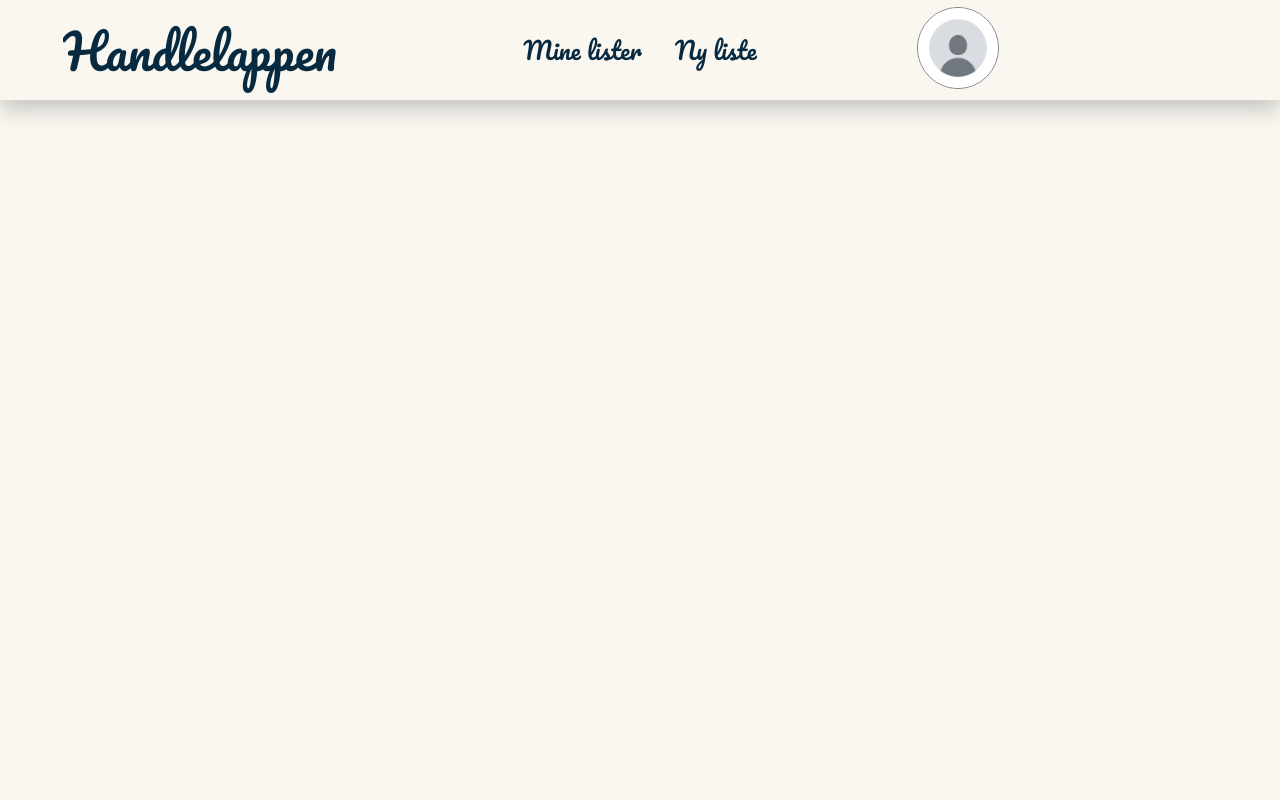
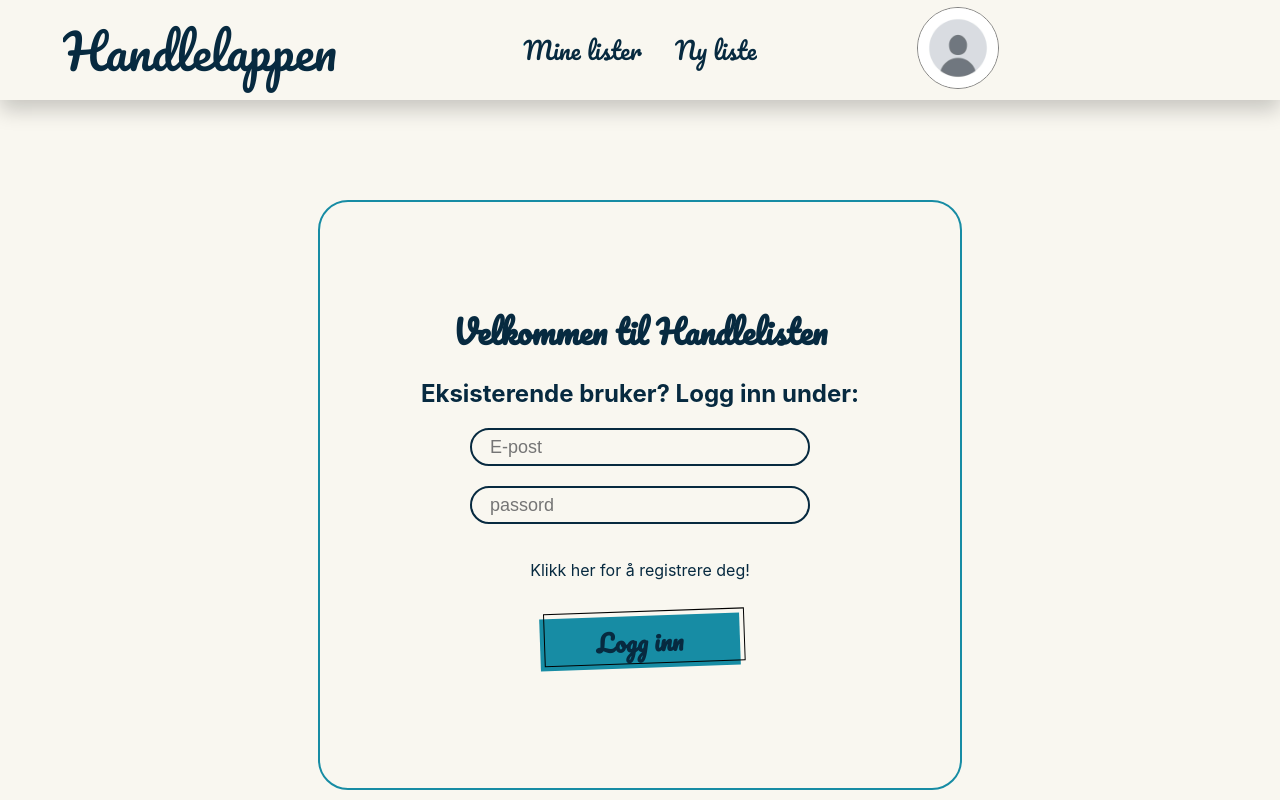
Before and after one commit to andreberge1/handleliste, a React (Create React App) app in the folder client/: page /login in a window 1280 px wide. Built offline with nearby package versions, Linux system fonts and the light colour scheme; no server answers.

Commit message:
Created foundation of login page, and set up axios

```diff
--- a/client/package.json
+++ b/client/package.json
@@ -6,6 +6,7 @@
     "@testing-library/jest-dom": "^5.17.0",
     "@testing-library/react": "^13.4.0",
     "@testing-library/user-event": "^13.5.0",
+    "axios": "^1.7.2",
     "react": "^18.3.1",
     "react-dom": "^18.3.1",
     "react-router-dom": "^6.23.1",
@@ -35,5 +36,6 @@
       "last 1 firefox version",
       "last 1 safari version"
     ]
-  }
+  },
+  "proxy": "http://localhost:8000"
 }
--- a/client/src/App.jsx
+++ b/client/src/App.jsx
@@ -5,6 +5,8 @@ import Home from "./Pages/Home/Home";
 
 import './App.css';
 import NewListPage from "./Pages/NewListPage/NewListPage";
+import LoginPage from "./Pages/Login/Login";
+
 
 function App() {
 
@@ -16,6 +18,7 @@ function App() {
         <Routes>
           <Route path="/" element={<Home />} />
           <Route path="/newlist" element={<NewListPage />} />
+          <Route path="/login" element={<LoginPage />} />
         </Routes>
       </BrowserRouter>
     </>
--- /dev/null
+++ b/client/src/Pages/Login/Login.css
@@ -0,0 +1,45 @@
+.loginContainer {
+    width: 50%;
+    margin: 0 auto;
+    margin-top: 100px;
+    border: 2px solid var(--color-primary);
+    border-radius: 30px;
+    padding: 80px 0px 120px 0px;
+    display: flex;
+    flex-direction: column;
+    align-items: center;
+}
+
+.loginContainer h1 {
+    font-family: var(--font-headers);
+    margin-bottom: 10px;
+}
+
+.loginContainer h2 {
+    margin-top: 10px;
+}
+
+.loginForm {
+    display: flex;
+    flex-direction: column;
+    width: 40%;
+    align-items: center;
+}
+
+.loginForm input {
+    height: 34px;
+    width: 300px;
+    padding: 0 18px;
+    margin-bottom: 20px;
+    border-style: none;
+    border: 2px solid var(--color-text);
+    background-color: inherit;
+    border-radius: 22px;
+    font-size: large;
+    color: inherit;
+    outline: none;
+}
+
+.loginButton {
+    margin-top: 20px;
+}
--- /dev/null
+++ b/client/src/Pages/Login/Login.jsx
@@ -0,0 +1,60 @@
+import { useEffect, useState } from "react"
+import { useNavigate } from "react-router-dom"
+import axios from "axios"
+
+import Button from "../../components/Button/Button"
+import "./Login.css"
+
+export default function LoginPage () {
+    const [email, setEmail] = useState("")
+    const [password, setPassword] = useState("")
+    const navigate = useNavigate();
+
+    const [users, setUsers] = useState([])
+
+    const handleSubmit = async (e) => {
+        e.preventDefault()
+    }
+
+    useEffect(() => {
+        axios.get('/api/users/getUsers')
+            .then(function (response) {
+                setUsers(response.data)
+                console.log(users)
+            })
+            .catch(function (error) {
+                console.log(error)
+            })
+    }, [])
+
+    return (
+        <div className="loginPage">
+            <div className="loginContainer">
+                <h1>Velkommen til Handlelisten</h1>
+                <h2>Eksisterende bruker? Logg inn under:</h2>
+                <form action="" className="loginForm" onSubmit={handleSubmit}>
+                    <input type="email"
+                        name="userEmail"
+                        id="userEmail"
+                        placeholder="E-post"
+                        required
+                        value={email}
+                        onChange={(e) => setEmail(e.target.value)}/>
+                    <input type="password"
+                        name="userPassword"
+                        id="userPassword"
+                        placeholder="passord"
+                        required
+                        value={password}
+                        onChange={(e) => setPassword(e.target.value)}/>
+                    <span>
+                        <p>Klikk her for å registrere deg!</p>
+                    </span>
+                    <span className="loginButton">
+                        <Button text={"Logg inn"} />
+                    </span>
+                </form>
+            </div>
+        </div>
+    )
+}
```
Also changed, not shown: 2 other files (tests, documents, lock files or other folders).
